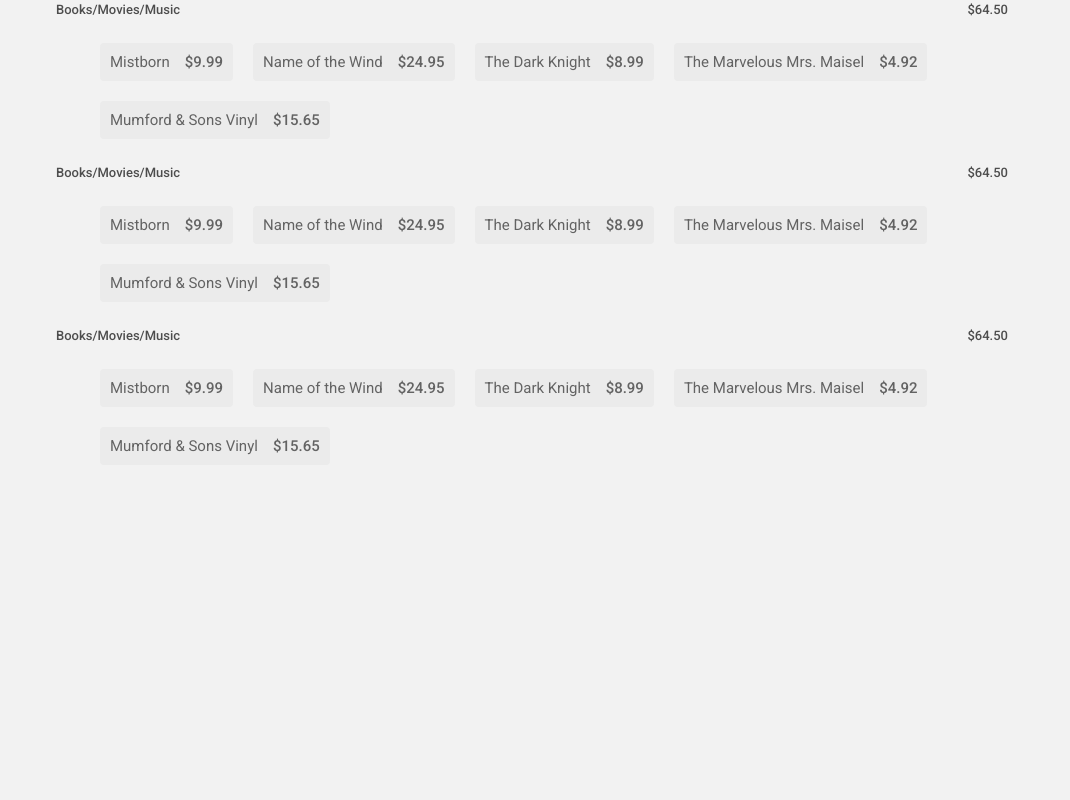
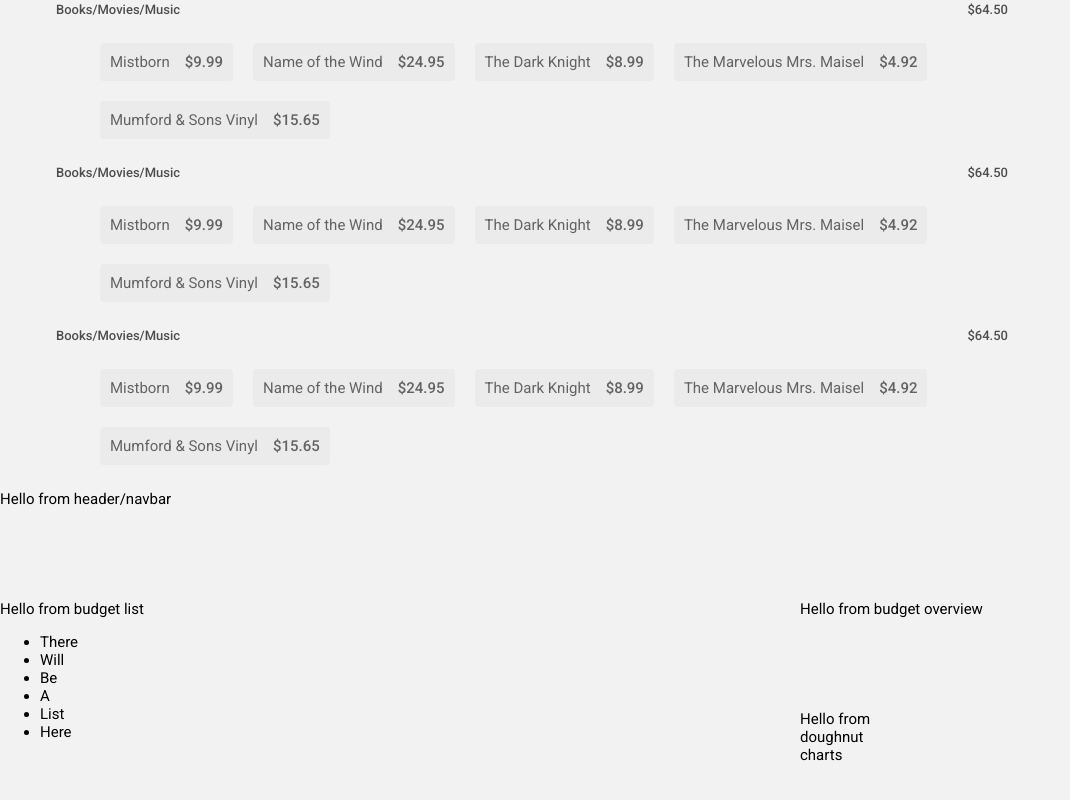
Before and after one commit to megdadkins7/budget, a React (Create React App) app: page / in a window 1280 px wide. Shown: the part 410-1210 px from the top of the page, without its empty margins (0-1070 px from the left). Before the commit the page ends 885 px from the top, so only its background shows below. Built offline with nearby package versions, Linux system fonts and the light colour scheme.

Commit message:
layout of grid for summary page

```diff
--- a/src/App.js
+++ b/src/App.js
@@ -2,6 +2,7 @@
 import { ThemeProvider } from 'styled-components'
 
 import Category from './components/Category'
+import SummaryPage from './components/SummaryPage'
 
 import GlobalStyles from './styles/GlobalStyles'
 import { theme } from './styles/theme'
@@ -12,6 +13,7 @@
       <>
         <GlobalStyles />
         <Category />
+        <SummaryPage />
       </>
     </ThemeProvider>
   )
--- /dev/null
+++ b/src/components/SummaryPage.js
@@ -0,0 +1,54 @@
+import React from 'react'
+import styled from 'styled-components'
+
+
+
+const StyledSummaryPage = styled.div`
+    .GridWrapper {
+        display: grid;
+        grid-gap: 10px;
+        grid-template-columns: repeat(4, 80px);
+        grid-template-rows: repeat(3,100px);
+        align-content: space-around;
+        justify-content: space-between;
+    }
+    .HeaderCell {
+        grid-column: 1 / 5;
+    }
+    .LeftScrollCell {
+        grid-column: 1 / 3;
+        grid-row: 2 / 4;
+    }
+    .TopRightStaticCell {
+        grid-column: 3 / 5;
+    }
+`;
+
+export default function SummaryPage() {
+    return (
+        <StyledSummaryPage>
+            <div className='GridWrapper'>
+                <div className='HeaderCell'>
+                    <span>Hello from header/navbar</span>
+                </div>
+                <div className='LeftScrollCell'>
+                    <span>Hello from budget list</span>
+                    <ul>
+                        <li>There</li>
+                        <li>Will</li>
+                        <li>Be</li>
+                        <li>A</li>
+                        <li>List</li>
+                        <li>Here</li>
+                    </ul>
+                </div>
+                <div className='TopRightStaticCell'>
+                    <span>Hello from budget overview</span>
+                </div>
+                <div className='BottomRightStaticCell'>
+                    <span>Hello from doughnut charts</span>
+                </div>
+            </div>
+        </StyledSummaryPage>
+    )
+}
```
